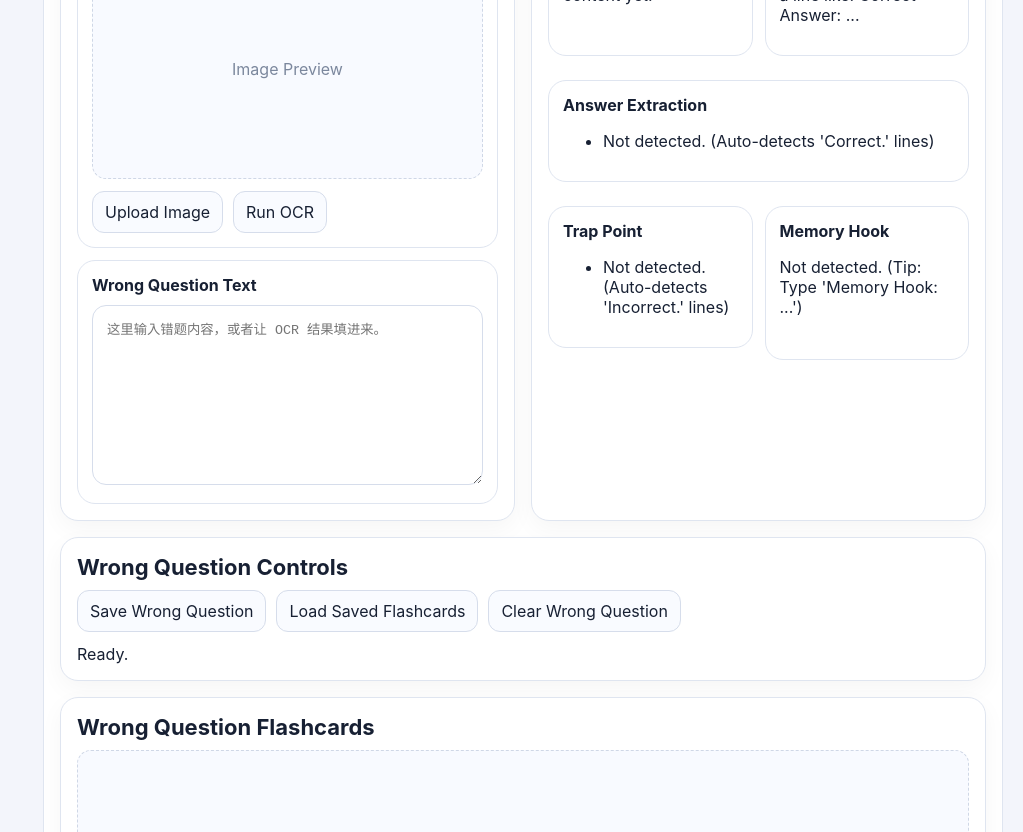
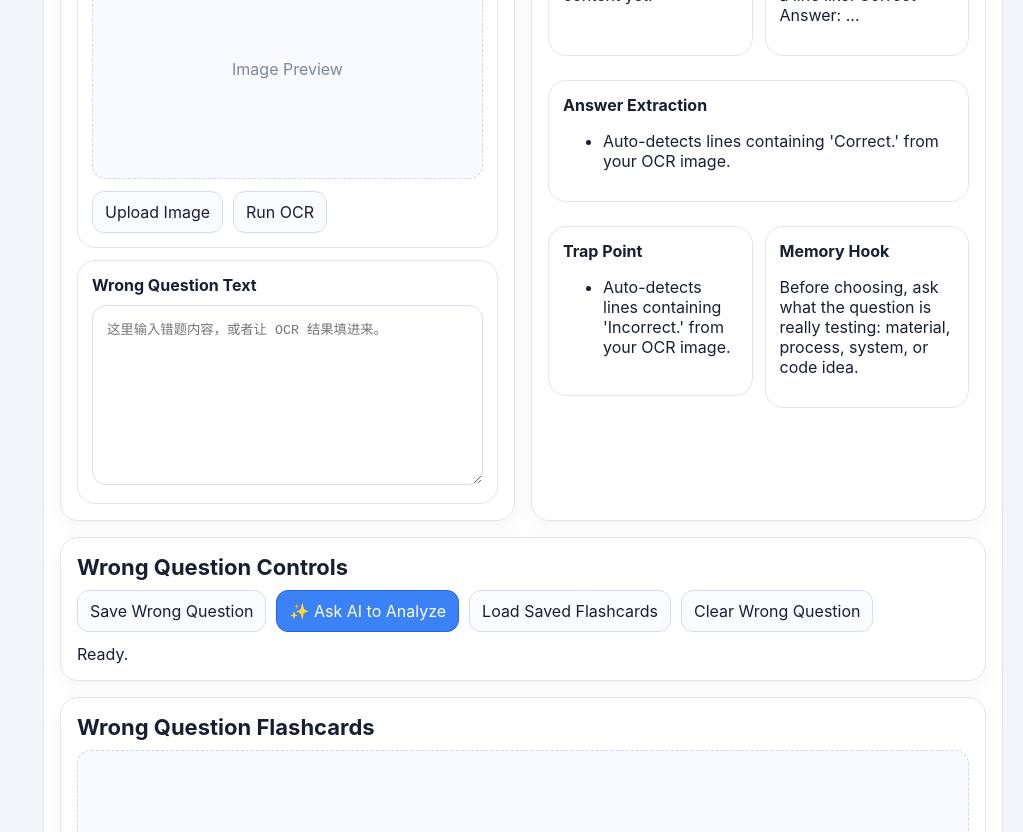
Before and after one commit to lishixin1995/ARE-study, a React (Vite) app: page / in a window 1280 px wide. Shown: the part 1320-2152 px from the top of the page, without its empty margins (257-1280 px from the left). Built offline with nearby package versions, Linux system fonts and the light colour scheme; the HTML template or start-up script is replaced by a standard one.

Commit message:
Update App.jsx

```diff
--- a/src/App.jsx
+++ b/src/App.jsx
@@ -320,20 +320,27 @@ function parseCorrectAnswer(text) {
   return raw;
 }
 
-// 🎯 修复 1：更智能的提取问题，剔除 Correct/Incorrect 解析句
+// =========================================================
+// 🚀 核心优化 1：让你的提取器更智能，能自动截断正确/错误解析句
+// =========================================================
 function buildWrongQuestionQuestionText(text) {
-  const lines = splitLines(text).filter(
-    (line) =>
-      !/^correct answer[:\-]/i.test(line) &&
-      !/^summary[:\-]/i.test(line) &&
-      !/^trap point[:\-]/i.test(line) &&
-      !/^memory hook[:\-]/i.test(line) &&
-      !/^reference[:\-]/i.test(line) &&
-      !/^(?:☑|✔|☐|❌|\[x\]|\[ \])?\s*(?:Correct|Incorrect)[\.\s:-]+/i.test(line)
-  );
+  const lines = splitLines(text);
+  const questionLines = [];
 
-  if (!lines.length) return "No question text yet.";
-  return lines.slice(0, 6).join(" ");
+  for (let line of lines) {
+    // 遇到 Correct. 或 Incorrect. 时，自动停止抓取（避免把解析混进题目里）
+    if (/^(?:☑|✔|☐|❌|\[x\]|\[ \])?\s*(?:Correct|Incorrect)[\.\s:-]+/i.test(line)) break;
+    if (/^correct answer[:\-]/i.test(line)) break;
+    if (/^summary[:\-]/i.test(line)) break;
+    if (/^trap point[:\-]/i.test(line)) break;
+    if (/^memory hook[:\-]/i.test(line)) break;
+    if (/^reference[:\-]/i.test(line)) break;
+
+    questionLines.push(line);
+  }
+
+  if (!questionLines.length) return "No question text yet.";
+  return questionLines.slice(0, 6).join(" ");
 }
 
 function buildWrongQuestionSummary(text) {
@@ -349,32 +356,89 @@ function buildWrongQuestionCorrectAnswer(text) {
   return "Not detected yet. Add a line like: Correct Answer: ...";
 }
 
-// 🎯 修复 2：自动识别 "Correct." 作为正确知识点
+// 🚀 核心优化 2：自动识别 "Correct." 作为正确知识点
 function buildWrongQuestionAnswerExtraction(text) {
+  const lower = (text || "").toLowerCase();
+
+  if (lower.includes("concrete") && lower.includes("cement") && lower.includes("sand")) {
+    return [
+      "Concrete is the final composite material.",
+      "Cement acts as the binder in the mix.",
+      "Sand is the fine aggregate used in the mixture."
+    ];
+  }
+
+  if (lower.includes("fabrication")) {
+    return [
+      "The question is asking about manufacturing a component.",
+      "Fabrication happens before delivery and installation on site.",
+      "This is about production, not on-site placement."
+    ];
+  }
+
+  // >>> 智能抓取图片里的 Correct 句子 <<<
   const lines = splitLines(text);
-  const correctLines = lines.filter(l => /^(?:☑|✔|\[x\]|✓)?\s*Correct[\.\s:-]+/i.test(l.trim()))
-                            .map(l => l.replace(/^(?:☑|✔|\[x\]|✓)?\s*Correct[\.\s:-]+/i, '').trim());
+  const correctLines = lines.filter(l => /^(?:☑|✔|\[x\]|✓)?\s*Correct[\.\s:-]+/i.test(l.trim()));
+  if (correctLines.length > 0) {
+    return correctLines.map(l => l.replace(/^(?:☑|✔|\[x\]|✓)?\s*Correct[\.\s:-]+/i, '').trim());
+  }
 
-  if (correctLines.length > 0) return correctLines;
+  const otherLines = lines.filter(
+    (item) =>
+      !/^question[:\-]/i.test(item) &&
+      !/^correct answer[:\-]/i.test(item)
+  );
 
-  return ["Not detected. (Auto-detects 'Correct.' lines)"];
+  if (otherLines.length >= 3) return otherLines.slice(0, 3);
+
+  const sentences = splitSentences(text);
+  if (sentences.length >= 3) return sentences.slice(0, 3);
+
+  return ["Auto-detects lines containing 'Correct.' from your OCR image."];
 }
 
-// 🎯 修复 3：自动识别 "Incorrect." 作为陷阱分析
+// 🚀 核心优化 3：自动识别 "Incorrect." 作为陷阱分析
 function buildWrongQuestionTrapPoint(text) {
+  const lower = (text || "").toLowerCase();
+
+  if (lower.includes("concrete") && lower.includes("cement") && lower.includes("sand")) {
+    return [
+      "Mortar is tempting because it also contains cement and sand, but it is not the same as concrete.",
+      "Grout is wrong because it has a different purpose and composition."
+    ];
+  }
+
+  if (lower.includes("fabrication")) {
+    return [
+      "Installation is wrong because it refers to placing a finished component on site.",
+      "Assembly is tempting, but it refers to joining parts rather than manufacturing the component itself."
+    ];
+  }
+
+  // >>> 智能抓取图片里的 Incorrect 句子 <<<
   const lines = splitLines(text);
-  const incorrectLines = lines.filter(l => /^(?:☐|❌|\[\s\]|✗)?\s*Incorrect[\.\s:-]+/i.test(l.trim()))
-                              .map(l => l.replace(/^(?:☐|❌|\[\s\]|✗)?\s*Incorrect[\.\s:-]+/i, '').trim());
+  const incorrectLines = lines.filter(l => /^(?:☐|❌|\[\s\]|✗)?\s*Incorrect[\.\s:-]+/i.test(l.trim()));
+  if (incorrectLines.length > 0) {
+    return incorrectLines.map(l => l.replace(/^(?:☐|❌|\[\s\]|✗)?\s*Incorrect[\.\s:-]+/i, '').trim());
+  }
 
-  if (incorrectLines.length > 0) return incorrectLines;
-
-  return ["Not detected. (Auto-detects 'Incorrect.' lines)"];
+  return [
+    "Auto-detects lines containing 'Incorrect.' from your OCR image."
+  ];
 }
 
 function buildWrongQuestionMemoryHook(text) {
-  const match = (text || "").match(/Memory Hook[\s]*[:：]\s*(.+)/i);
-  if (match && match[1].trim()) return match[1].trim();
-  return "Not detected. (Tip: Type 'Memory Hook: ...')";
+  const lower = (text || "").toLowerCase();
+
+  if (lower.includes("concrete") && lower.includes("cement") && lower.includes("sand")) {
+    return "When material terms look similar, separate the binder, aggregate, and final composite first.";
+  }
+
+  if (lower.includes("fabrication")) {
+    return "Do not confuse making a component with installing it.";
+  }
+
+  return "Before choosing, ask what the question is really testing: material, process, system, or code idea.";
 }
 
 function buildWrongQuestionAnalysis(text) {
@@ -450,6 +514,10 @@ export default function App() {
   const [savedNotesByTopic, setSavedNotesByTopic] = useState(() => readSavedNotesByTopic());
   const [captureStatus, setCaptureStatus] = useState("Ready.");
 
+  // 🤖 接入 AI 的专属状态（笔记区）
+  const [captureAiResult, setCaptureAiResult] = useState(null);
+  const [isCaptureAnalyzing, setIsCaptureAnalyzing] = useState(false);
+
   const [wrongQuestionImageFile, setWrongQuestionImageFile] = useState(null);
   const [wrongQuestionImagePreview, setWrongQuestionImagePreview] = useState("");
   const [wrongQuestionOcrText, setWrongQuestionOcrText] = useState("");
@@ -461,6 +529,10 @@ export default function App() {
   );
   const [flashcardIndex, setFlashcardIndex] = useState(0);
   const [expandedImage, setExpandedImage] = useState("");
+
+  // 🤖 接入 AI 的专属状态（错题区）
+  const [aiAnalysisResult, setAiAnalysisResult] = useState(null);
+  const [isAnalyzing, setIsAnalyzing] = useState(false);
 
   const currentTopicKey = useMemo(() => {
     return `${selectedDivision}::${selectedRoom}`;
@@ -479,6 +551,15 @@ export default function App() {
 
     return () => clearTimeout(timer);
   }, [captureDraft]);
+
+  // 当文本改变时，重置 AI 结果，优先使用本地分析
+  useEffect(() => {
+    setCaptureAiResult(null);
+  }, [debouncedCaptureDraft]);
+
+  useEffect(() => {
+    setAiAnalysisResult(null);
+  }, [wrongQuestionDraftText]);
 
   useEffect(() => {
     localStorage.setItem("savedNotesByTopic", JSON.stringify(savedNotesByTopic));
@@ -511,29 +592,17 @@ export default function App() {
     return "";
   }, [savedTopicText, debouncedCaptureDraft]);
 
-  const captureSummary = useMemo(() => {
-    return buildCaptureSummary(effectiveCaptureText);
-  }, [effectiveCaptureText]);
-
-  const captureExtraction = useMemo(() => {
-    return buildCaptureExtraction(effectiveCaptureText);
-  }, [effectiveCaptureText]);
-
-  const captureBulletPoints = useMemo(() => {
-    return buildCaptureBulletPoints(effectiveCaptureText);
-  }, [effectiveCaptureText]);
-
-  const captureLogicLinks = useMemo(() => {
-    return buildCaptureLogicLinks(effectiveCaptureText);
-  }, [effectiveCaptureText]);
-
-  const captureLogicForest = useMemo(() => {
-    return buildCaptureLogicForest(effectiveCaptureText);
-  }, [effectiveCaptureText]);
+  // ⚡ 这里的逻辑保证：如果有 AI 结果就优先用 AI，没有就用本地的解析算法
+  const captureSummary = useMemo(() => captureAiResult?.summary || buildCaptureSummary(effectiveCaptureText), [effectiveCaptureText, captureAiResult]);
+  const captureExtraction = useMemo(() => captureAiResult?.extraction || buildCaptureExtraction(effectiveCaptureText), [effectiveCaptureText, captureAiResult]);
+  const captureBulletPoints = useMemo(() => captureAiResult?.bulletPoints || buildCaptureBulletPoints(effectiveCaptureText), [effectiveCaptureText, captureAiResult]);
+  const captureLogicLinks = useMemo(() => captureAiResult?.logicLinks || buildCaptureLogicLinks(effectiveCaptureText), [effectiveCaptureText, captureAiResult]);
+  const captureLogicForest = useMemo(() => captureAiResult?.logicForest || buildCaptureLogicForest(effectiveCaptureText), [effectiveCaptureText, captureAiResult]);
 
   const wrongQuestionAnalysis = useMemo(() => {
+    if (aiAnalysisResult) return aiAnalysisResult;
     return buildWrongQuestionAnalysis(wrongQuestionDraftText);
-  }, [wrongQuestionDraftText]);
+  }, [wrongQuestionDraftText, aiAnalysisResult]);
 
   const currentFlashcard = wrongQuestionFlashcards[flashcardIndex] || null;
 
@@ -690,15 +759,71 @@ export default function App() {
     );
   };
 
-  // 🎯 修复 4：增加删除单张卡片功能
+  // =======================================================
+  // 🗑️ 修复：删除 Flashcard 卡片的逻辑
+  // =======================================================
   const handleDeleteFlashcard = (idToDelete) => {
     const confirmDelete = window.confirm("Are you sure you want to delete this flashcard?");
     if (!confirmDelete) return;
 
-    const updated = wrongQuestionFlashcards.filter(card => card.id !== idToDelete);
-    setWrongQuestionFlashcards(updated);
+    setWrongQuestionFlashcards((prev) => prev.filter((card) => card.id !== idToDelete));
     setFlashcardIndex((prev) => (prev > 0 ? prev - 1 : 0));
     setWrongQuestionStatus("Flashcard deleted.");
+  };
+
+  // =======================================================
+  // 🧠 修复：接入 AI 的触发函数
+  // =======================================================
+  const handleCaptureRunAI = async () => {
+    if (!effectiveCaptureText.trim()) {
+      setCaptureStatus("Please type some notes first.");
+      return;
+    }
+    setIsCaptureAnalyzing(true);
+    setCaptureStatus("AI is thinking...");
+    try {
+      const res = await fetch('/api/ai', {
+        method: 'POST',
+        headers: { 'Content-Type': 'application/json' },
+        body: JSON.stringify({ text: effectiveCaptureText, type: 'capture' })
+      });
+      const data = await res.json();
+      if (data.analysis) {
+        setCaptureAiResult(data.analysis);
+        setCaptureStatus("AI Analysis Complete!");
+      } else {
+        setCaptureStatus("AI Backend not ready. Using robust local parser.");
+      }
+    } catch (e) {
+      setCaptureStatus("AI Backend not connected yet. Using robust local parser.");
+    }
+    setIsCaptureAnalyzing(false);
+  };
+
+  const handleWrongQuestionRunAI = async () => {
+    if (!wrongQuestionDraftText.trim()) {
+      setWrongQuestionStatus("Please provide text first.");
+      return;
+    }
+    setIsAnalyzing(true);
+    setWrongQuestionStatus("AI is analyzing...");
+    try {
+      const res = await fetch('/api/ai', {
+        method: 'POST',
+        headers: { 'Content-Type': 'application/json' },
+        body: JSON.stringify({ text: wrongQuestionDraftText, type: 'wrong_question' })
+      });
+      const data = await res.json();
+      if (data.analysis) {
+        setAiAnalysisResult(data.analysis);
+        setWrongQuestionStatus("AI Analysis Complete!");
+      } else {
+        setWrongQuestionStatus("AI Backend not ready. Using robust local parser.");
+      }
+    } catch (e) {
+      setWrongQuestionStatus("AI Backend not connected yet. Using robust local parser.");
+    }
+    setIsAnalyzing(false);
   };
 
   return (
@@ -769,6 +894,16 @@ export default function App() {
             <div className="panel-title">Capture Controls</div>
             <div className="button-row">
               <button onClick={handleSaveNote}>Save Note</button>
+
+              {/* ✨ AI 增强按钮 */}
+              <button
+                onClick={handleCaptureRunAI}
+                disabled={isCaptureAnalyzing}
+                style={{ backgroundColor: '#3b82f6', color: '#fff', borderColor: '#2563eb' }}
+              >
+                {isCaptureAnalyzing ? "AI Thinking..." : "✨ Ask AI to Analyze"}
+              </button>
+
               <button onClick={handleLoadSavedNotes}>Load Saved Notes</button>
               <button onClick={handleLoadTopicSample}>
                 Load {selectedDivision} Sample
@@ -873,6 +1008,22 @@ export default function App() {
                     />
                   </label>
 
+                  {/* 🗑️ 修复：删除上传图片的按钮 */}
+                  {wrongQuestionImagePreview && (
+                    <button
+                      className="nav-pill"
+                      onClick={() => {
+                        setWrongQuestionImageFile(null);
+                        setWrongQuestionImagePreview("");
+                        setWrongQuestionStatus("Image deleted.");
+                      }}
+                      style={{ backgroundColor: '#fee2e2', color: '#dc2626', borderColor: '#fca5a5' }}
+                      type="button"
+                    >
+                      Delete Image
+                    </button>
+                  )}
+
                   <button
                     className="nav-pill nav-action-pill"
                     onClick={handleRunOcr}
@@ -943,6 +1094,16 @@ export default function App() {
             <div className="panel-title">Wrong Question Controls</div>
             <div className="button-row">
               <button onClick={handleSaveWrongQuestion}>Save Wrong Question</button>
+
+              {/* ✨ AI 增强按钮 */}
+              <button
+                onClick={handleWrongQuestionRunAI}
+                disabled={isAnalyzing}
+                style={{ backgroundColor: '#3b82f6', color: '#fff', borderColor: '#2563eb' }}
+              >
+                {isAnalyzing ? "AI Thinking..." : "✨ Ask AI to Analyze"}
+              </button>
+
               <button onClick={handleLoadSavedFlashcards}>Load Saved Flashcards</button>
               <button onClick={handleClearWrongQuestion}>Clear Wrong Question</button>
             </div>
@@ -985,7 +1146,7 @@ export default function App() {
                         {currentFlashcard.topicKey} · {formatSavedAt(currentFlashcard.savedAt)}
                       </div>
 
-                      {/* 🎯 修复 5：在预览按钮旁边加上红色的 Delete 按钮 */}
+                      {/* 🗑️ 修复：删除 Flashcard 卡片的按钮 */}
                       <div style={{ display: 'flex', gap: '12px', alignItems: 'center' }}>
                         {currentFlashcard.imagePreview ? (
                           <div className="flashcard-thumb-wrap">
```
